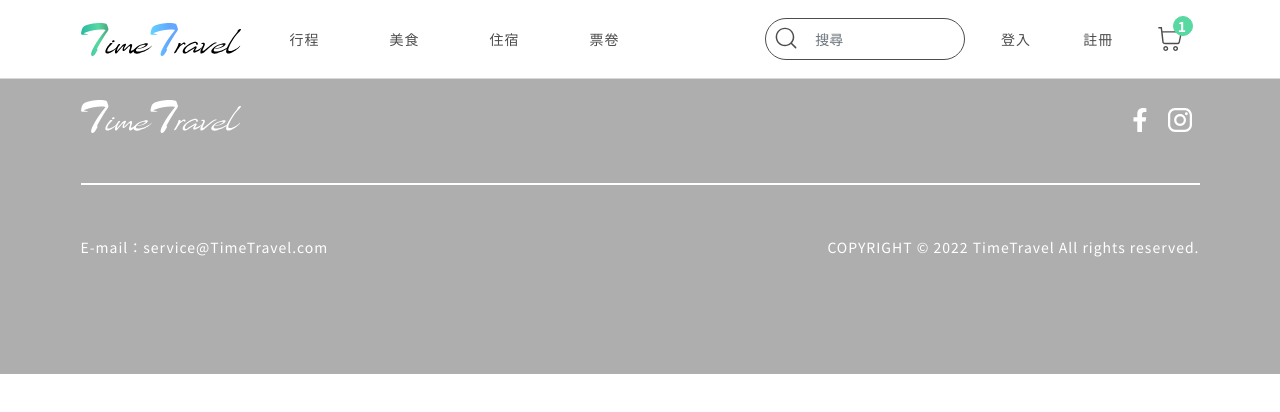
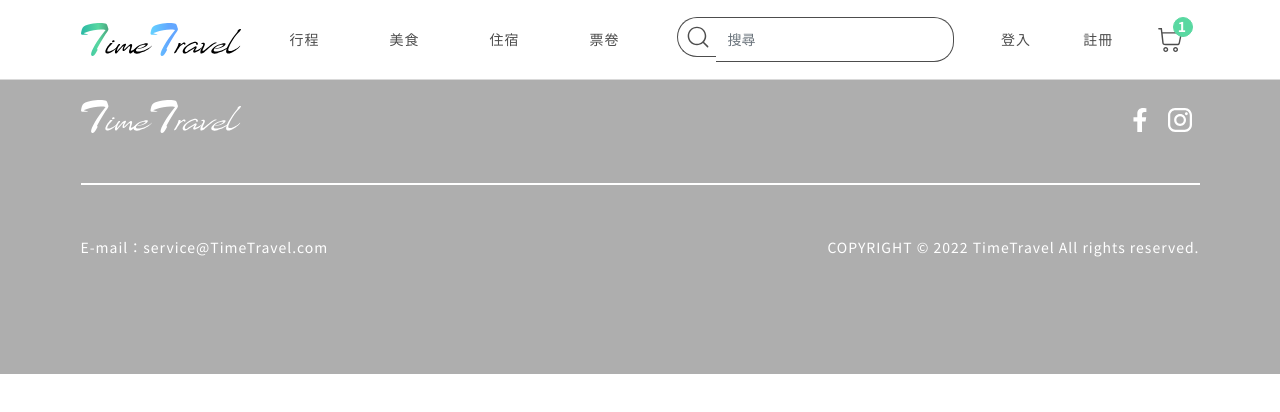
Before and after one commit to haurong/timetravel-react, a React (Create React App) app: page / in a window 1280 px wide. Shown: the top 412 px of the page. Built offline with nearby package versions, Linux system fonts and the light colour scheme.

Commit message:
全域樣式更新

```diff
--- a/src/global.scss
+++ b/src/global.scss
@@ -5,9 +5,15 @@ $secondary: #63D2FF;
 $success:#59D8A1;
 $danger:#EA8A8A;
 $black:#4D4D4D;
+
 //border
 $border-color:#D9D9D9;
 $border-radius: 0;
+//input
+$input-color:#4D4D4D;
+$input-padding-y:0.8rem;
+$input-padding-x:0.8rem;
+$input-border-color:#D9D9D9;
 //container
 $container-max-widths: (
   sm: 540px,
@@ -73,6 +79,10 @@ body {
     margin: 5px auto;
   }
 }
+//input樣式設定
+.form-control{
+
+}
 
 //區域給padding
 .givePadding{
--- a/src/layout/NavBar.js
+++ b/src/layout/NavBar.js
@@ -54,7 +54,7 @@ function NavBar() {
                   <img src={SearchIcon} alt="" />
                 </span>
                 <input
-                  className="form-control me-4"
+                  className="form-control search-border me-4"
                   type="search"
                   placeholder="搜尋"
                   aria-label="Search"
--- a/src/layout/NavBar.scss
+++ b/src/layout/NavBar.scss
@@ -4,7 +4,7 @@
     left: 0;
     top: 0;
     width: 100%;
-    height: 79px;
+    height: 80px;
     border-bottom: #D9D9D9 1px solid;
     li{
         padding: 0 2rem;
@@ -29,14 +29,22 @@
     }
 }
 
-.form-control{
-    border: 0;
-}
+
 .input-group{
-    border: #4D4D4D 1px solid;
-    border-radius: 5rem;
-    width: 200px;
-    margin-right: 10px;
+    span{
+        border-right: 0;
+        border-top:1px solid #4D4D4D ;
+        border-left:1px solid #4D4D4D ;
+        border-bottom:1px solid #4D4D4D ;
+        border-radius: 20px;
+    }
+    .search-border{
+        border-left: 0;
+        border-top:1px solid #4D4D4D ;
+        border-right:1px solid #4D4D4D ;
+        border-bottom:1px solid #4D4D4D ;
+        border-radius: 20px;
+    }
     img{
         width: 26px;
         height: 26px;
--- a/src/pages/member/style/LogIn.scss
+++ b/src/pages/member/style/LogIn.scss
@@ -18,8 +18,7 @@ body{
             float: right;
         }
         .login-button{
-            margin: 30px 0;
-            text-align: center;
+            margin: 40px auto;
 
         }
     }
```
